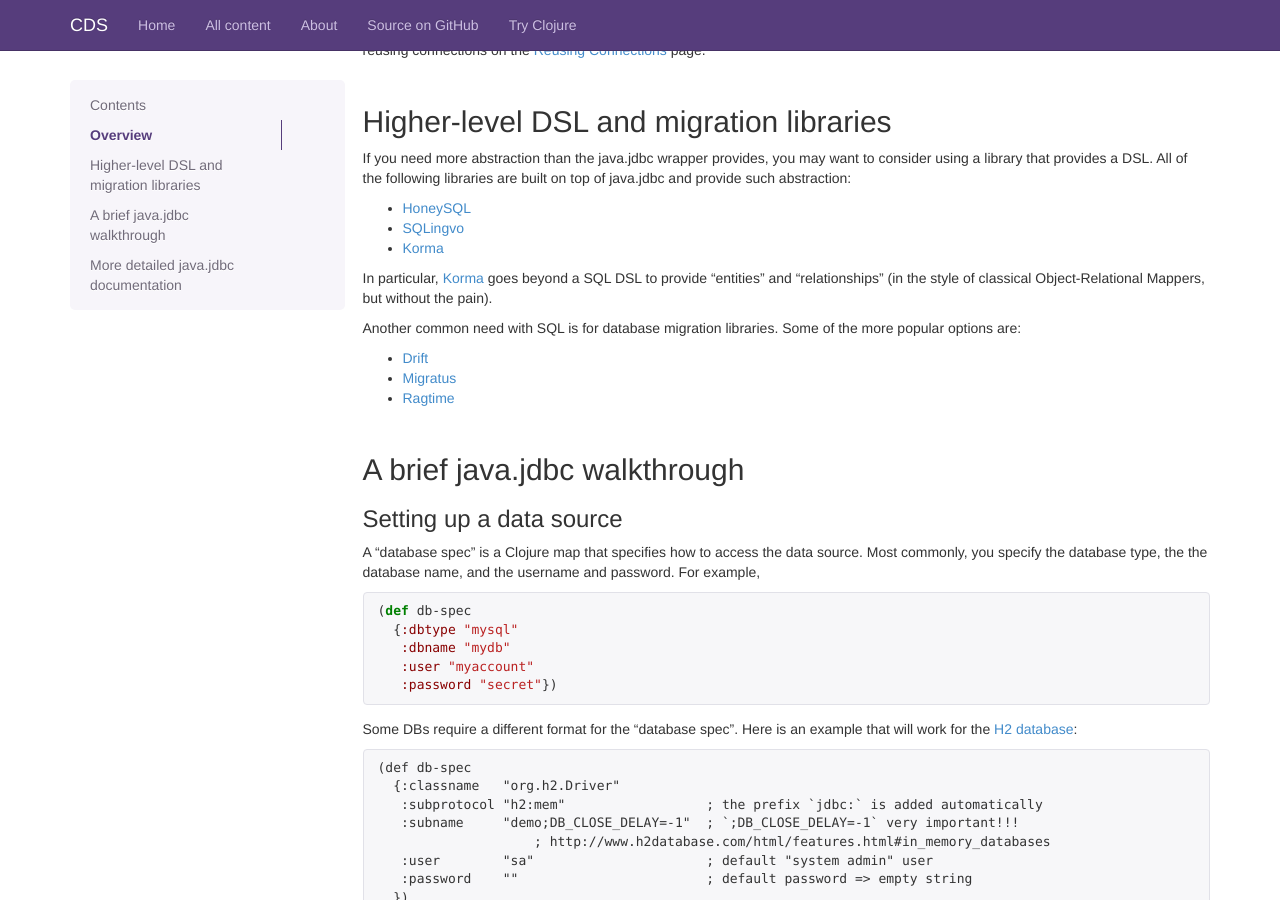
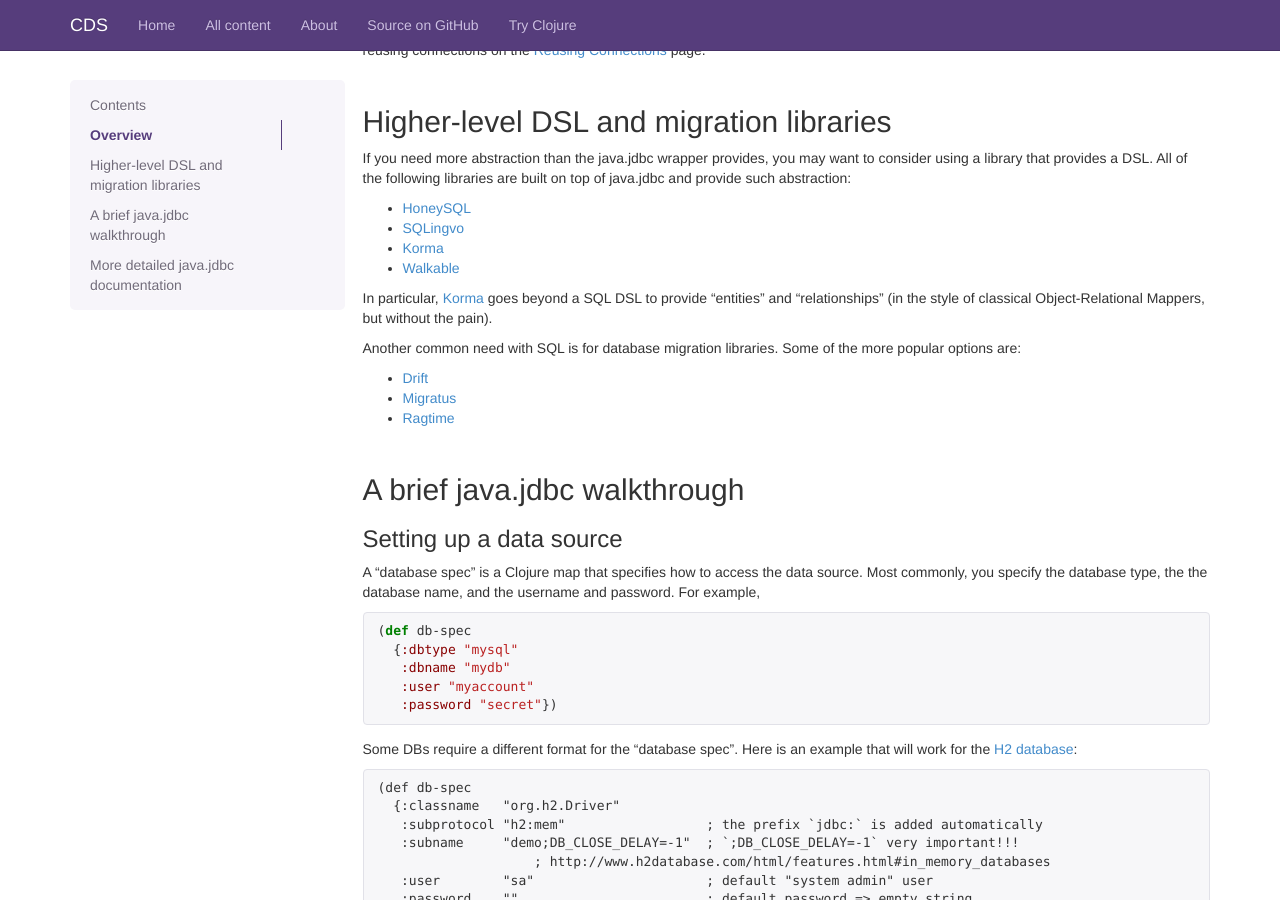
Before and after one commit to clojuredocs/guides, a Jekyll site: the page built from articles/ecosystem/java_jdbc/home.md, in a window 1280 px wide and 900 px high, scrolled down 586 px. Built offline with Jekyll 4.4.1, drawn with Linux system fonts in a browser that asks for light colours; some web fonts are replaced; Markdown is read by kramdown in place of the engine named in the settings.

Commit message:
mention Walkable in High level DSL section

```diff
--- a/articles/ecosystem/java_jdbc/home.md
+++ b/articles/ecosystem/java_jdbc/home.md
@@ -42,6 +42,7 @@
 * [HoneySQL](https://github.com/jkk/honeysql)
 * [SQLingvo](https://github.com/r0man/sqlingvo)
 * [Korma][korma]
+* [Walkable](https://github.com/walkable-server/walkable)
 
 In particular, [Korma][korma] goes beyond a SQL DSL to provide "entities" and
 "relationships" (in the style of classical Object-Relational Mappers, but
```
